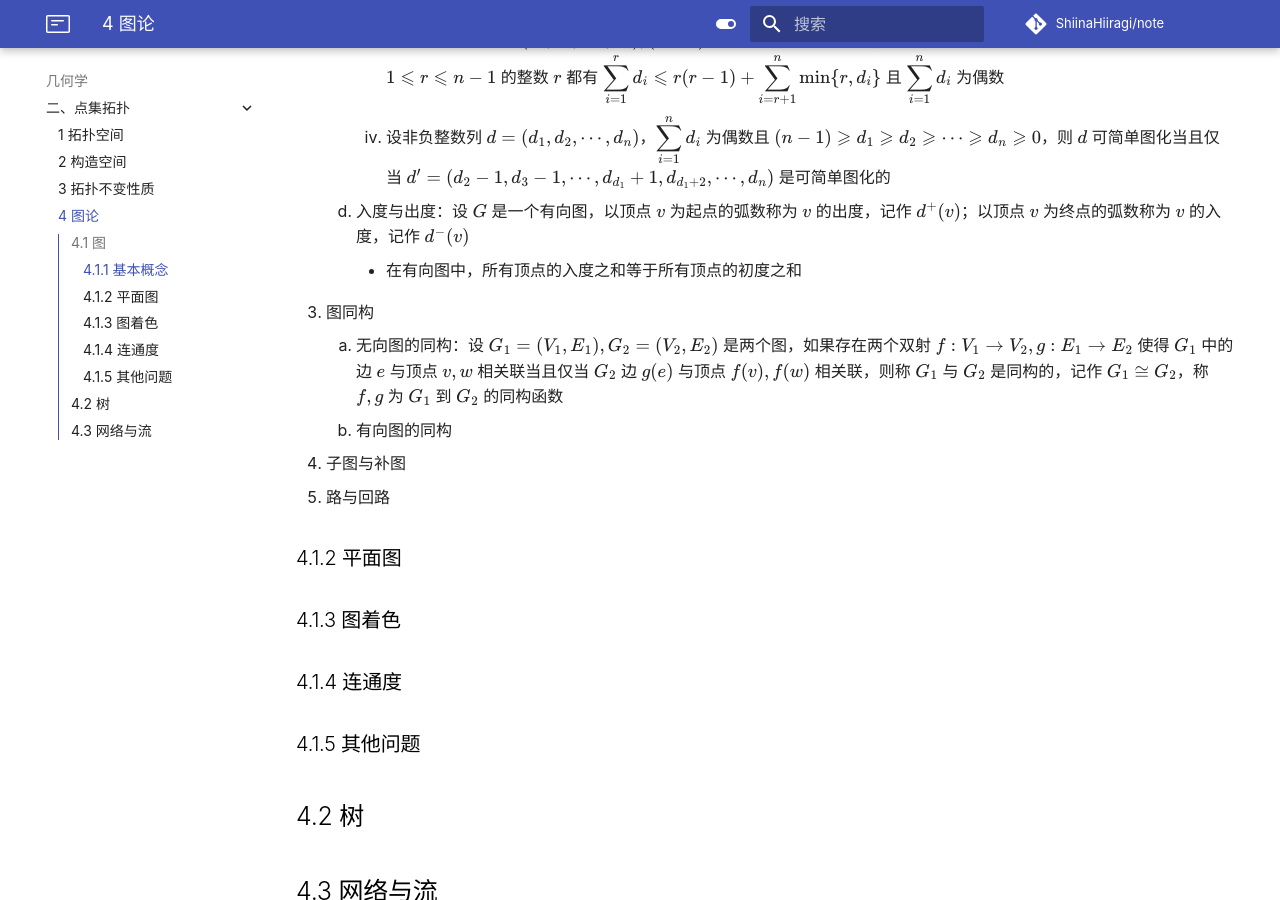
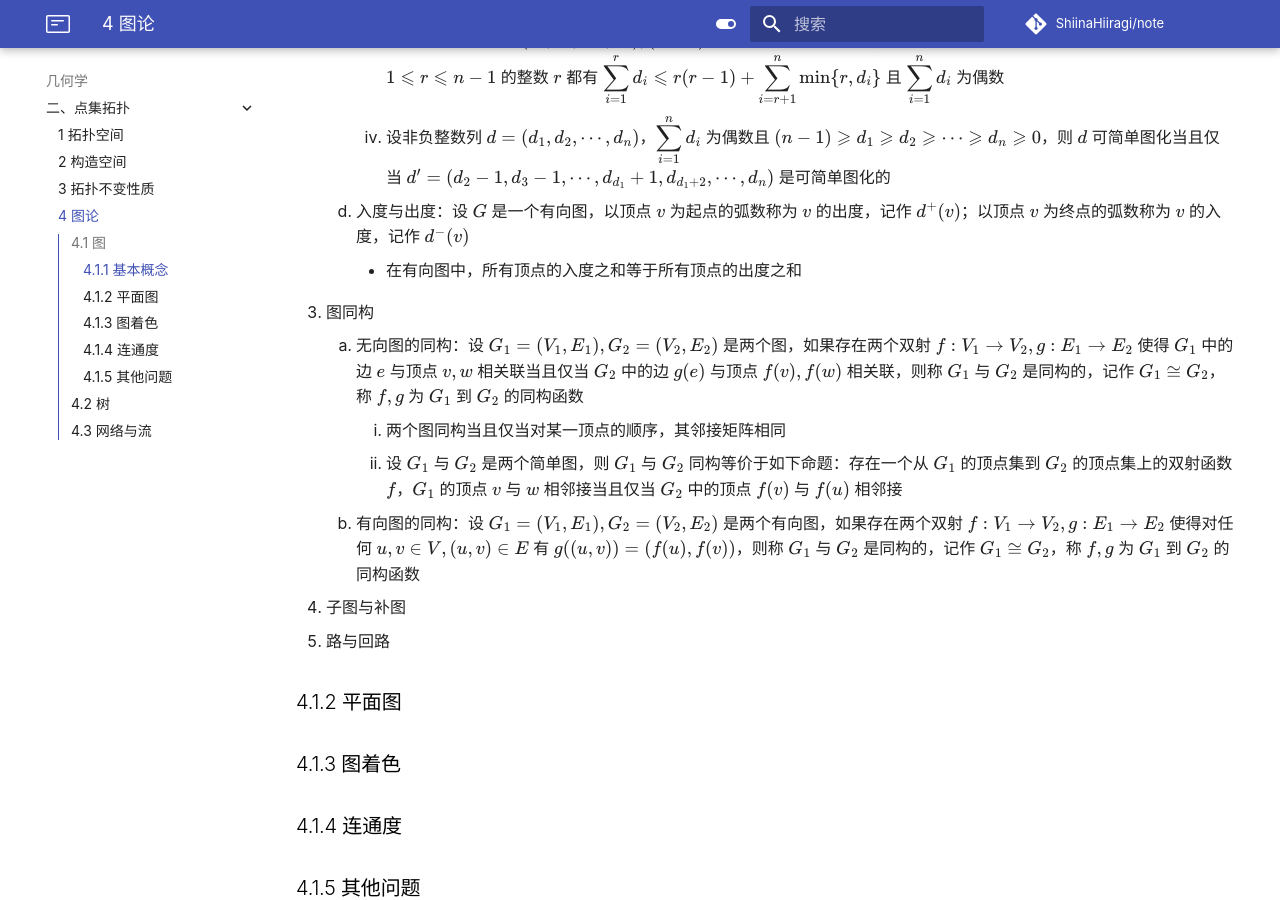
Before and after one commit to ShiinaHiiragi/note, an MkDocs documentation site: the page built from docs/top/point/graph.md, in a window 1280 px wide and 900 px high, scrolled down 1141 px. Built offline with MkDocs 1.6.1 and Material for MkDocs 9.7.7, drawn with Linux system fonts in a browser that asks for light colours; comment, search, counter and statistics services are not loaded.

Commit message:
change graph

```diff
--- a/docs/top/point/graph.md
+++ b/docs/top/point/graph.md
@@ -29,10 +29,12 @@
         3. 设非负整数列 $d = (d_1, d_2, \cdots, d_n), (n-1) \geqslant d_1 \geqslant d_2 \geqslant \cdots \geqslant d_n \geqslant 0$，则 $d$ 可简单图化当且仅当对于每个满足 $1\leqslant r \leqslant n -1$ 的整数 $r$ 都有 ${\displaystyle \sum_{i=1}^r d_i \leqslant r(r-1) + \sum_{i=r+1}^n \min\{r, d_i\}}$ 且 ${\displaystyle \sum_{i=1}^n d_i}$ 为偶数
         4. 设非负整数列 $d = (d_1, d_2, \cdots, d_n)$，${\displaystyle \sum_{i=1}^n d_i}$ 为偶数且 $(n-1) \geqslant d_1 \geqslant d_2 \geqslant \cdots \geqslant d_n \geqslant 0$，则 $d$ 可简单图化当且仅当 $d' = (d_2 - 1, d_3 - 1, \cdots, d_{d_1} + 1, d_{d_1 + 2}, \cdots, d_n)$ 是可简单图化的
     4. 入度与出度：设 $G$ 是一个有向图，以顶点 $v$ 为起点的弧数称为 $v$ 的出度，记作 $d^+(v)$；以顶点 $v$ 为终点的弧数称为 $v$ 的入度，记作 $d^-(v)$
-        - 在有向图中，所有顶点的入度之和等于所有顶点的初度之和
+        - 在有向图中，所有顶点的入度之和等于所有顶点的出度之和
 3. 图同构
-    1. 无向图的同构：设 $G_1 = (V_1, E_1), G_2 = (V_2, E_2)$ 是两个图，如果存在两个双射 $f: V_1 \to V_2, g: E_1 \to E_2$ 使得 $G_1$ 中的边 $e$ 与顶点 $v, w$ 相关联当且仅当 $G_2$ 边 $g(e)$ 与顶点 $f(v), f(w)$ 相关联，则称 $G_1$ 与 $G_2$ 是同构的，记作 $G_1 \cong G_2$，称 $f, g$ 为 $G_1$ 到 $G_2$ 的同构函数
-    2. 有向图的同构
+    1. 无向图的同构：设 $G_1 = (V_1, E_1), G_2 = (V_2, E_2)$ 是两个图，如果存在两个双射 $f: V_1 \to V_2, g: E_1 \to E_2$ 使得 $G_1$ 中的边 $e$ 与顶点 $v, w$ 相关联当且仅当 $G_2$ 中的边 $g(e)$ 与顶点 $f(v), f(w)$ 相关联，则称 $G_1$ 与 $G_2$ 是同构的，记作 $G_1 \cong G_2$，称 $f, g$ 为 $G_1$ 到 $G_2$ 的同构函数
+        1. 两个图同构当且仅当对某一顶点的顺序，其邻接矩阵相同
+        2. 设 $G_1$ 与 $G_2$ 是两个简单图，则 $G_1$ 与 $G_2$ 同构等价于如下命题：存在一个从 $G_1$ 的顶点集到 $G_2$ 的顶点集上的双射函数 $f$，$G_1$ 的顶点 $v$ 与 $w$ 相邻接当且仅当 $G_2$ 中的顶点 $f(v)$ 与 $f(u)$ 相邻接
+    2. 有向图的同构：设 $G_1 = (V_1, E_1), G_2 = (V_2, E_2)$ 是两个有向图，如果存在两个双射 $f: V_1 \to V_2, g: E_1 \to E_2$ 使得对任何 $u, v \in V, (u, v) \in E$ 有 $g((u, v)) = (f(u), f(v))$，则称 $G_1$ 与 $G_2$ 是同构的，记作 $G_1 \cong G_2$，称 $f, g$ 为 $G_1$ 到 $G_2$ 的同构函数
 4. 子图与补图
 5. 路与回路
 
```
